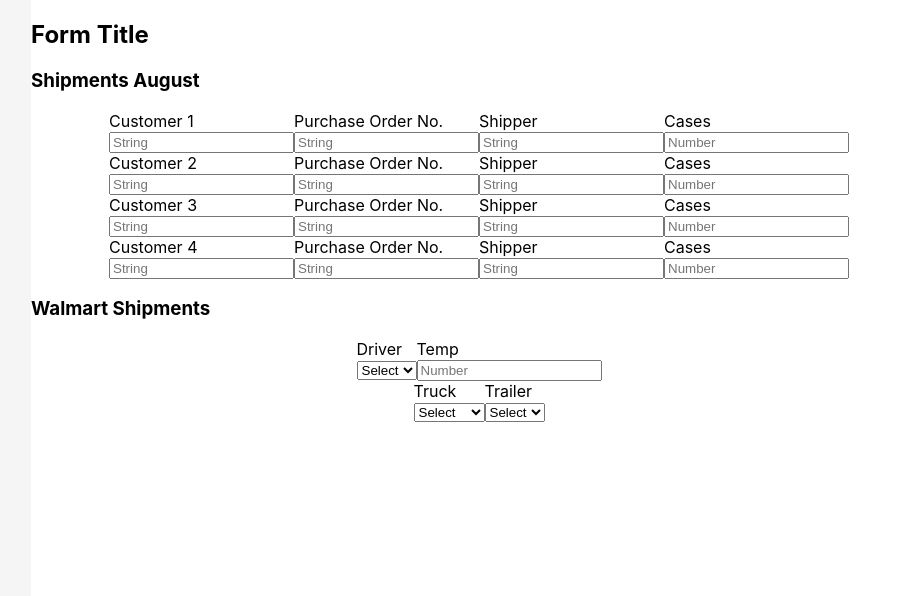
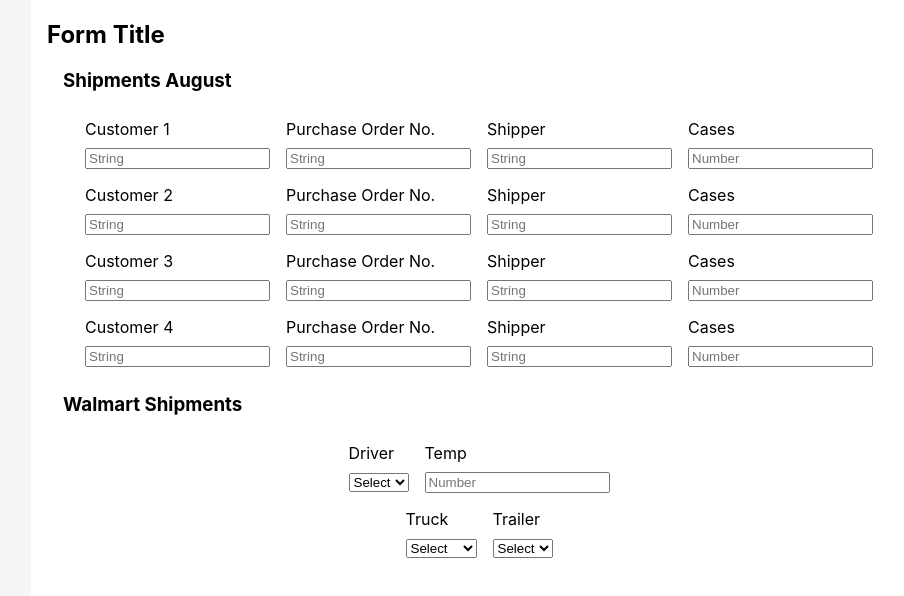
Before and after one commit to RiazCKhan/SR-front-end-test, a React (Create React App) app: page / in a window 1280 px wide. Shown: the top 596 px of the page, without its empty margins (161-1065 px from the left). Built offline with nearby package versions, Linux system fonts and the light colour scheme.

Commit message:
add padding general style

```diff
--- a/src/App.css
+++ b/src/App.css
@@ -1,5 +1,21 @@
 body {
   overflow: hidden;
+}
+
+h1 {
+  padding-left: 1rem;
+}
+
+h3 {
+  padding-left: 2rem;
+}
+
+article {
+  padding: 0.5rem
+}
+
+div {
+  padding-bottom: 0.5rem;
 }
 
 .App {
```
